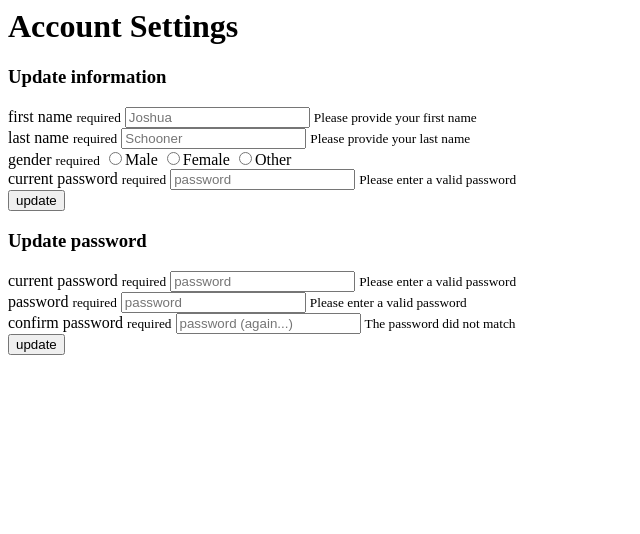
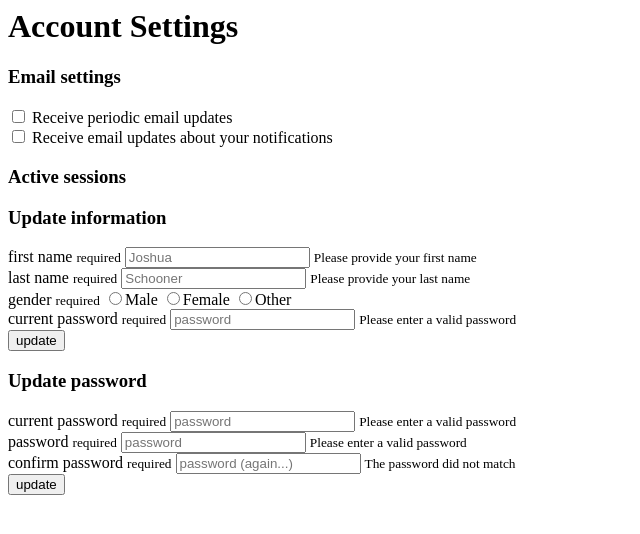
Before and after one commit to Serubin/Mindcloud, a PHP site: page /pages/user-settings.php in a window 1280 px wide. Shown: the top 534 px of the page, without its empty margins (0-640 px from the left). Run offline with PHP 8.4, Linux system fonts and the light colour scheme.

Commit message:
Flying through account settings page

```diff
--- a/web/pages/user-settings.php
+++ b/web/pages/user-settings.php
@@ -4,8 +4,21 @@
 	</div>
 </div>
 <div class="row">
-	<div class="small-12 columns">
-
+	<div class="large-6 medium-6 small-12 columns">
+		<h3>Email settings</h3>
+		<form id="update_settings_form">
+			<input type="checkbox" name="email_updates" id="email_updates" required>
+			<label for="email_updates">Receive periodic email updates</label>
+			<br/>
+			<input type="checkbox" name="notification_updates" id="notification_updates" required>
+			<label for="notification_updates">Receive email updates about your notifications</label>
+		</form>
+	</div>
+	<div class="large-6 medium-6 small-12 columns">
+		<h3>Active sessions</h3>
+		<form id="active_sessions_form">
+			<!-- to be filled -->
+		</form>
 	</div>
 </div>
 <div class="row">
@@ -28,9 +41,9 @@
 			<!-- gender -->
 			<div class="gender-field">
 				<label for="register_gender"><span class="label">gender</span>		<small>required</small></label>
-				<input type="radio" name="register_gender" value="M" id="register_gender" required><label for="male">Male
-				<input type="radio" name="register_gender" value="F" id="register_gender" required><label for="female">Female
-				<input type="radio" name="register_gender" value="O" id="register_gender" required><label for="other">Other
+				<input type="radio" name="update_gender" value="M" id="update_gender-m" required><label for="update_gender-m">Male</label>
+				<input type="radio" name="update_gender" value="F" id="update_gender-f" required><label for="update_gender-f">Female</label>
+				<input type="radio" name="update_gender" value="O" id="update_gender-o" required><label for="update_gender-o">Other</label>
 			</div>
 			<div class="password-field">
 				<label for="current_password"><span class="label">current password</span>		<small>required</small></label>
@@ -43,7 +56,7 @@
 
 	<div class="large-6 medium-6 small-12 columns">
 		<h3>Update password</h3>
-		<form id="update_info_form" data-abide="ajax">
+		<form id="update_password_form" data-abide="ajax">
 
 			<!-- verify password -->
 			<div class="password-field">
```
